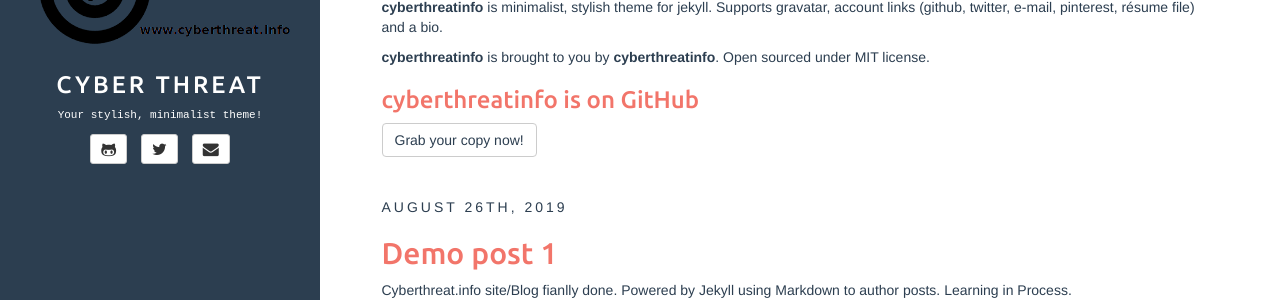
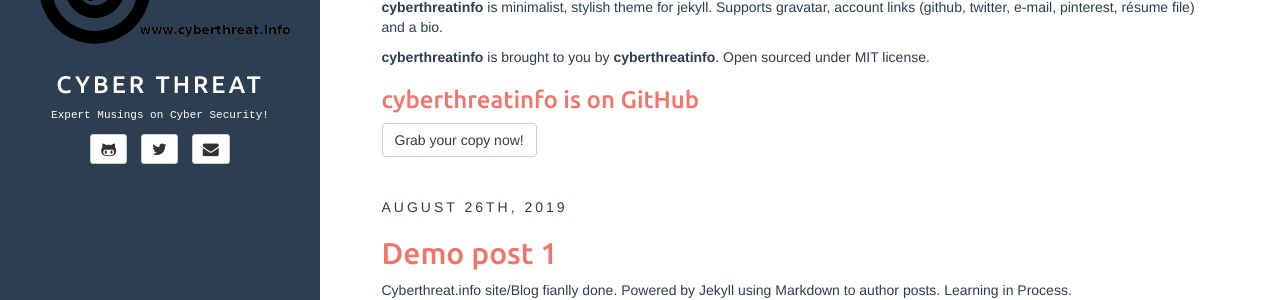
Before and after one commit to cyberthreatinfo/cyberthreatinfo.github.io, a Jekyll site: the page built from index.html, in a window 1280 px wide. Shown: the part 206-506 px from the top of the page. Built offline with Jekyll 4.4.1, drawn with Linux system fonts in a browser that asks for light colours; the list of posts is cut into pages by our own code.

Commit message:
Update _config.yml

```diff
--- a/_config.yml
+++ b/_config.yml
@@ -24,7 +24,7 @@
   twitter: cyberthreatinfo
   pinterest: asd123
   linkedin: asd123
-  bio: Your stylish, minimalist theme!
+  bio: Expert Musings on Cyber Security!
   email_md5: 726351295ec82e145928582f595aa3aa
 
 rss_path: feed.xml
```
